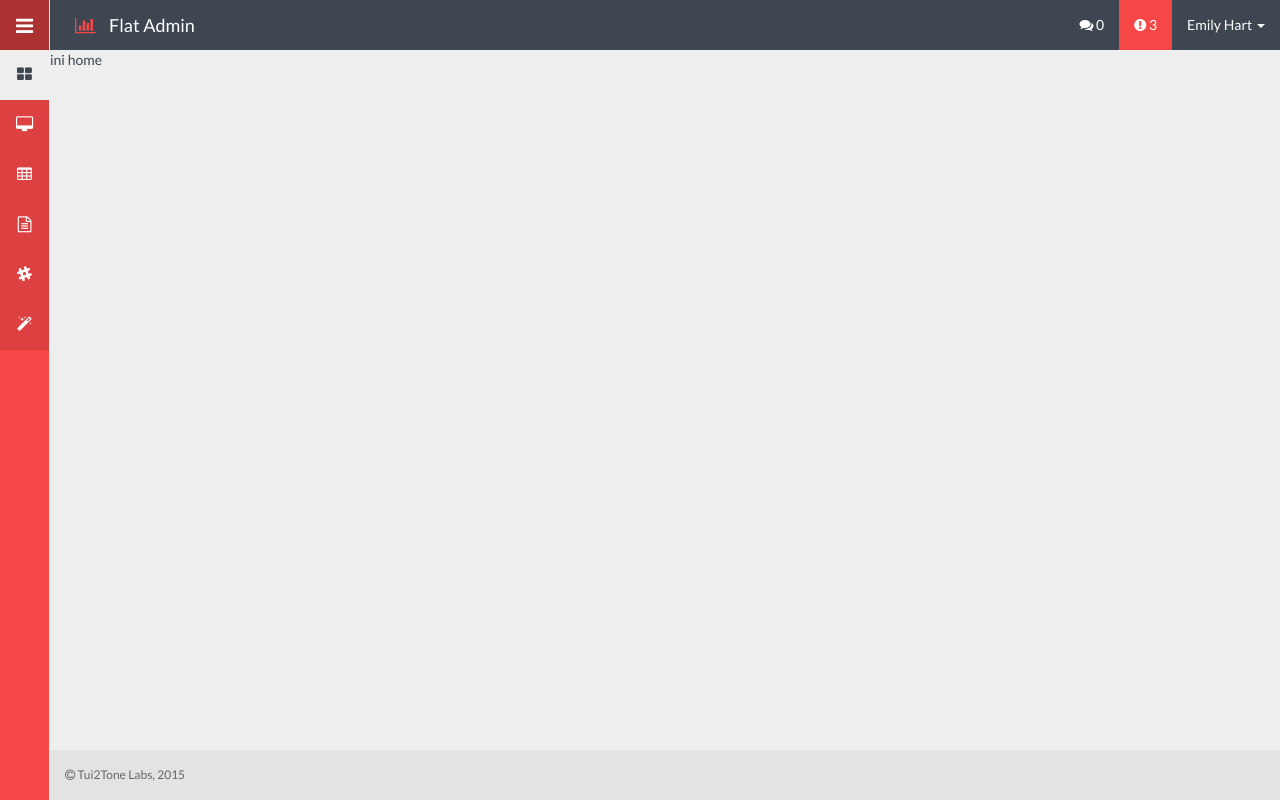
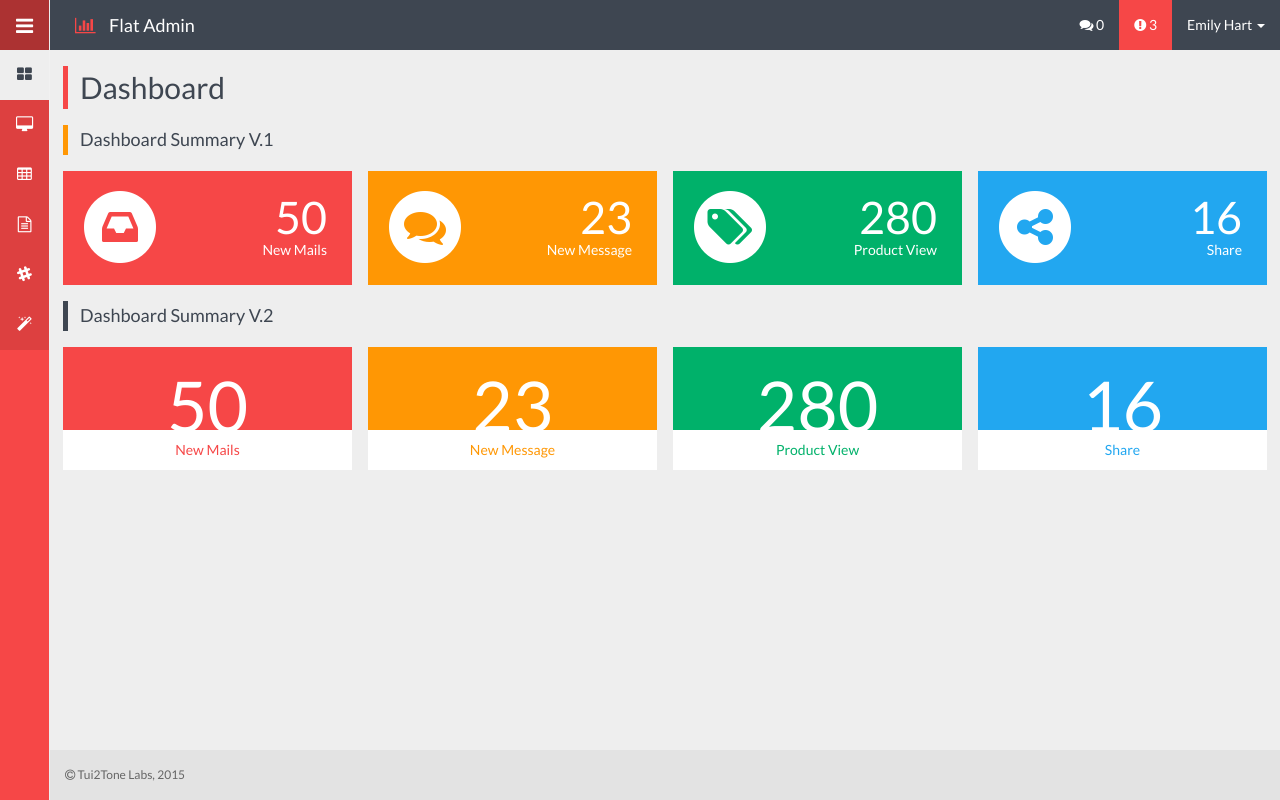
Before and after one commit to jorRabbit/ci-production, a CodeIgniter app: page /ci-production/index.php/homecontroller/index in a window 1280 px wide. Run offline with CodeIgniter, Linux system fonts and the light colour scheme; some libraries are stand-ins or nearby versions.

Commit message:
membuat routes home dan content dan view home

```diff
--- a/application/config/routes.php
+++ b/application/config/routes.php
@@ -1,54 +1,10 @@
 <?php
 defined('BASEPATH') or exit('No direct script access allowed');
 
-/*
-| -------------------------------------------------------------------------
-| URI ROUTING
-| -------------------------------------------------------------------------
-| This file lets you re-map URI requests to specific controller functions.
-|
-| Typically there is a one-to-one relationship between a URL string
-| and its corresponding controller class/method. The segments in a
-| URL normally follow this pattern:
-|
-|	example.com/class/method/id/
-|
-| In some instances, however, you may want to remap this relationship
-| so that a different class/function is called than the one
-| corresponding to the URL.
-|
-| Please see the user guide for complete details:
-|
-|	https://codeigniter.com/user_guide/general/routing.html
-|
-| -------------------------------------------------------------------------
-| RESERVED ROUTES
-| -------------------------------------------------------------------------
-|
-| There are three reserved routes:
-|
-|	$route['default_controller'] = 'welcome';
-|
-| This route indicates which controller class should be loaded if the
-| URI contains no data. In the above example, the "welcome" class
-| would be loaded.
-|
-|	$route['404_override'] = 'errors/page_missing';
-|
-| This route will tell the Router which controller/method to use if those
-| provided in the URL cannot be matched to a valid route.
-|
-|	$route['translate_uri_dashes'] = FALSE;
-|
-| This is not exactly a route, but allows you to automatically route
-| controller and method names that contain dashes. '-' isn't a valid
-| class or method name character, so it requires translation.
-| When you set this option to TRUE, it will replace ALL dashes in the
-| controller and method URI segments.
-|
-| Examples:	my-controller/index	-> my_controller/index
-|		my-controller/my-method	-> my_controller/my_method
-*/
+$route['home'] = 'HomeController/index';
+$route['content'] = 'HomeController/content';
+
+
 $route['default_controller'] = 'welcome';
 $route['404_override'] = '';
 $route['translate_uri_dashes'] = FALSE;
--- a/application/views/home/home.php
+++ b/application/views/home/home.php
@@ -1 +1,154 @@
-ini home
+<div class="container-fluid">
+    <div class="row">
+        <div class="col-xs-12">
+            <span class="page-title red">
+                <h2>Dashboard</h2>
+            </span>
+        </div>
+    </div>
+    <div class="row">
+        <div class="col-xs-12">
+            <span class="page-title yellow">
+                <h4>Dashboard Summary V.1</h4>
+            </span>
+        </div>
+    </div>
+    <div class="row">
+        <div class="col-lg-3 col-md-6 col-sm-6 col-xs-12">
+            <a href="#">
+                <div class="banner-block red">
+                    <div class="block-content">
+                        <span class="banner-icon fa-stack fa-3x">
+                            <i class="fa fa-circle fa-stack-2x"></i>
+                            <i class="fa fa-inbox fa-stack-1x fa-inverse"></i>
+                        </span>
+                        <div class="banner-content">
+                            <div class="title">50</div>
+                            <div class="sub-title">New Mails</div>
+                        </div>
+                        <div class="clear-both"></div>
+                    </div>
+
+                </div>
+            </a>
+        </div>
+        <div class="col-lg-3 col-md-6 col-sm-6 col-xs-12">
+            <a href="#">
+                <div class="banner-block yellow">
+                    <div class="block-content">
+                        <span class="fa-stack fa-3x">
+                            <i class="fa fa-circle fa-stack-2x"></i>
+                            <i class="fa fa-comments fa-stack-1x fa-inverse"></i>
+                        </span>
+                        <div class="banner-content">
+                            <div class="title">23</div>
+                            <div class="sub-title">New Message</div>
+                        </div>
+                        <div class="clear-both"></div>
+                    </div>
+                </div>
+            </a>
+        </div>
+        <div class="col-lg-3 col-md-6 col-sm-6 col-xs-12">
+            <a href="#">
+                <div class="banner-block green">
+                    <div class="block-content">
+                        <span class="fa-stack fa-3x">
+                            <i class="fa fa-circle fa-stack-2x"></i>
+                            <i class="fa fa-tags fa-stack-1x fa-inverse"></i>
+                        </span>
+                        <div class="banner-content">
+                            <div class="title">280</div>
+                            <div class="sub-title">Product View</div>
+                        </div>
+                        <div class="clear-both"></div>
+                    </div>
+
+                </div>
+            </a>
+        </div>
+        <div class="col-lg-3 col-md-6 col-sm-6 col-xs-12">
+            <a href="#">
+                <div class="banner-block blue">
+                    <div class="block-content">
+                        <span class="fa-stack fa-3x">
+                            <i class="fa fa-circle fa-stack-2x"></i>
+                            <i class="fa fa-share-alt fa-stack-1x fa-inverse"></i>
+                        </span>
+                        <div class="banner-content">
+                            <div class="title">16</div>
+                            <div class="sub-title">Share</div>
+                        </div>
+                        <div class="clear-both"></div>
+                    </div>
+
+                </div>
+            </a>
+        </div>
+    </div>
+
+    <div class="row">
+        <div class="col-xs-12">
+            <span class="page-title">
+                <h4>Dashboard Summary V.2</h4>
+            </span>
+        </div>
+    </div>
+    <div class="row">
+        <div class="col-lg-3 col-md-6 col-sm-6 col-xs-12">
+            <a href="#">
+                <div class="banner-block-v2 red">
+                    <div class="block-content">
+                        <div class="banner-content">
+                            <div class="title">50</div>
+                            <div class="sub-title">New Mails</div>
+                        </div>
+                        <div class="clear-both"></div>
+                    </div>
+
+                </div>
+            </a>
+        </div>
+        <div class="col-lg-3 col-md-6 col-sm-6 col-xs-12">
+            <a href="#">
+                <div class="banner-block-v2 yellow">
+                    <div class="block-content">
+                        <div class="banner-content">
+                            <div class="title">23</div>
+                            <div class="sub-title">New Message</div>
+                        </div>
+                        <div class="clear-both"></div>
+                    </div>
+                </div>
+            </a>
+        </div>
+        <div class="col-lg-3 col-md-6 col-sm-6 col-xs-12">
+            <a href="#">
+                <div class="banner-block-v2 green">
+                    <div class="block-content">
+                        <div class="banner-content">
+                            <div class="title">280</div>
+                            <div class="sub-title">Product View</div>
+                        </div>
+                        <div class="clear-both"></div>
+                    </div>
+
+                </div>
+            </a>
+        </div>
+        <div class="col-lg-3 col-md-6 col-sm-6 col-xs-12">
+            <a href="#">
+                <div class="banner-block-v2 blue">
+                    <div class="block-content">
+                        <div class="banner-content">
+                            <div class="title">16</div>
+                            <div class="sub-title">Share</div>
+                        </div>
+                        <div class="clear-both"></div>
+                    </div>
+
+                </div>
+            </a>
+        </div>
+    </div>
+</div>
```
